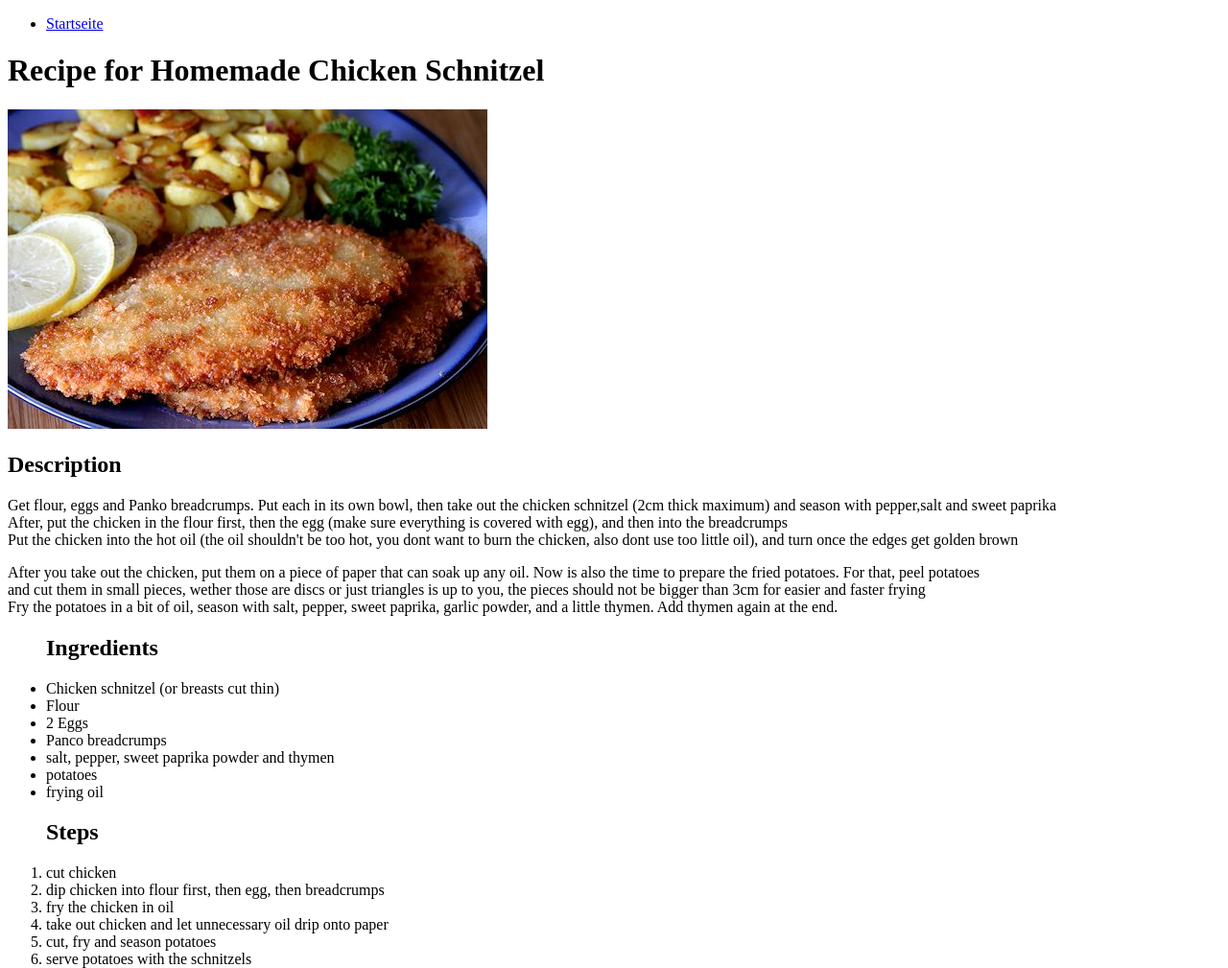
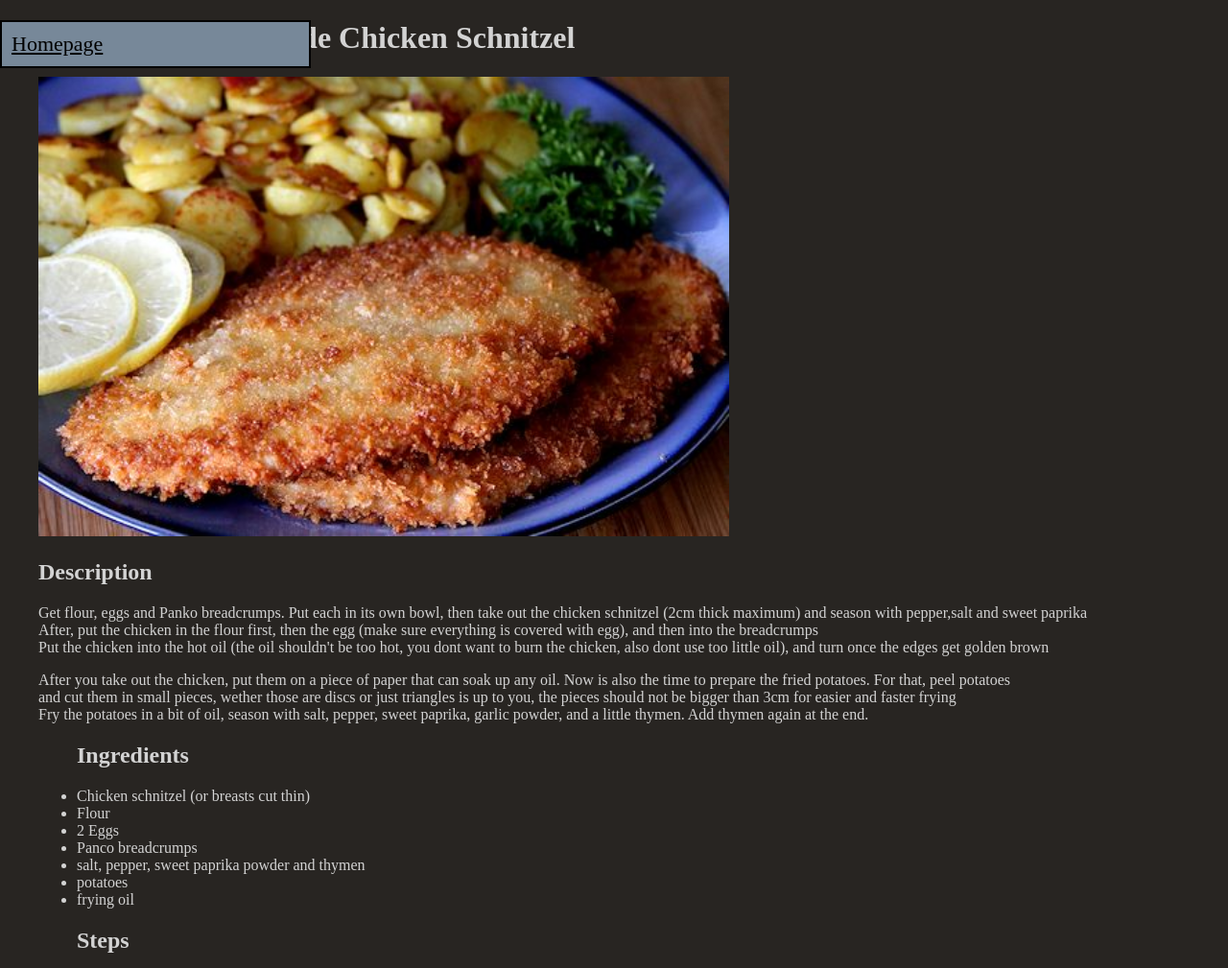
Before and after one commit to rinuya/odin-recipes, a plain HTML site: page recipes/schnitzel.html in a window 1280 px wide. Shown: the top 1009 px of the page at 96% size. Drawn offline with Linux system fonts and the light colour scheme.

Commit message:
A few optical changes

```diff
--- /dev/null
+++ b/kurz/style.css
@@ -0,0 +1,41 @@
+body {
+  background: #eee;
+  font-family: sans-serif;
+
+}
+
+.card {
+  width: 400px;
+  background: #fff;
+  padding: 5px;
+}
+
+.title {
+  background: #e3f4ff;
+  padding:5px;
+  margin-bottom:8px;
+  margin-top:0px;
+  font-size: 16px;
+}
+
+.content {
+  background: #e3f4ff;
+  margin-bottom: 10px;
+  padding: 16px 8px;
+}
+
+.button {
+  background: #e3f4ff;
+
+  padding: 10px;
+  text-align: center;
+
+}
+
+button {
+  background: white;
+  border: 1px solid #eee;
+  display: block;
+  padding: 8px 24px;
+  margin: auto;
+}
--- a/recipes/schnitzel.html
+++ b/recipes/schnitzel.html
@@ -8,10 +8,11 @@
     <title>Homemade Chicken Schnitzel</title>
 </head>
 <body>
-    <div class="left">
-        <ul>
-            <li><a href="../index.html">Startseite</a></li>
-        </ul>
+    <div id="list" class="left">
+
+        <a class="listcontent" href="../index.html">Homepage</a>
+
+    </div>
     </div>
     <div class="mid">
     <H1>Recipe for Homemade Chicken Schnitzel</H1>
--- /dev/null
+++ b/styles.css
@@ -0,0 +1,37 @@
+
+* {
+    background-color: #282522;
+    color: lightgray;
+    font-style: "Proima Nova", "Times New Roman", "Arial";
+}
+
+img{
+    width: 720px;
+    height: auto;
+}
+
+#list{
+    background-color: lightslategrey;
+    font-size: 22px;
+}
+
+#list .listcontent{
+    background-color: lightslategrey;
+    color: black;
+}
+.mid{
+    margin: auto;
+    width: 1200px;
+}
+
+.left{
+    position: absolute;
+    left: 0px;
+    width: 300px;
+    border: 2px solid black;
+    padding: 10px;
+}
+.poster {
+    width: 720px;
+    height: auto;
+}
```
Also changed, not shown: index.html (+13 -1 lines), kurz/index.html (added, +17 -0 lines), recipes/bolognese.html (+7 -0 lines).
